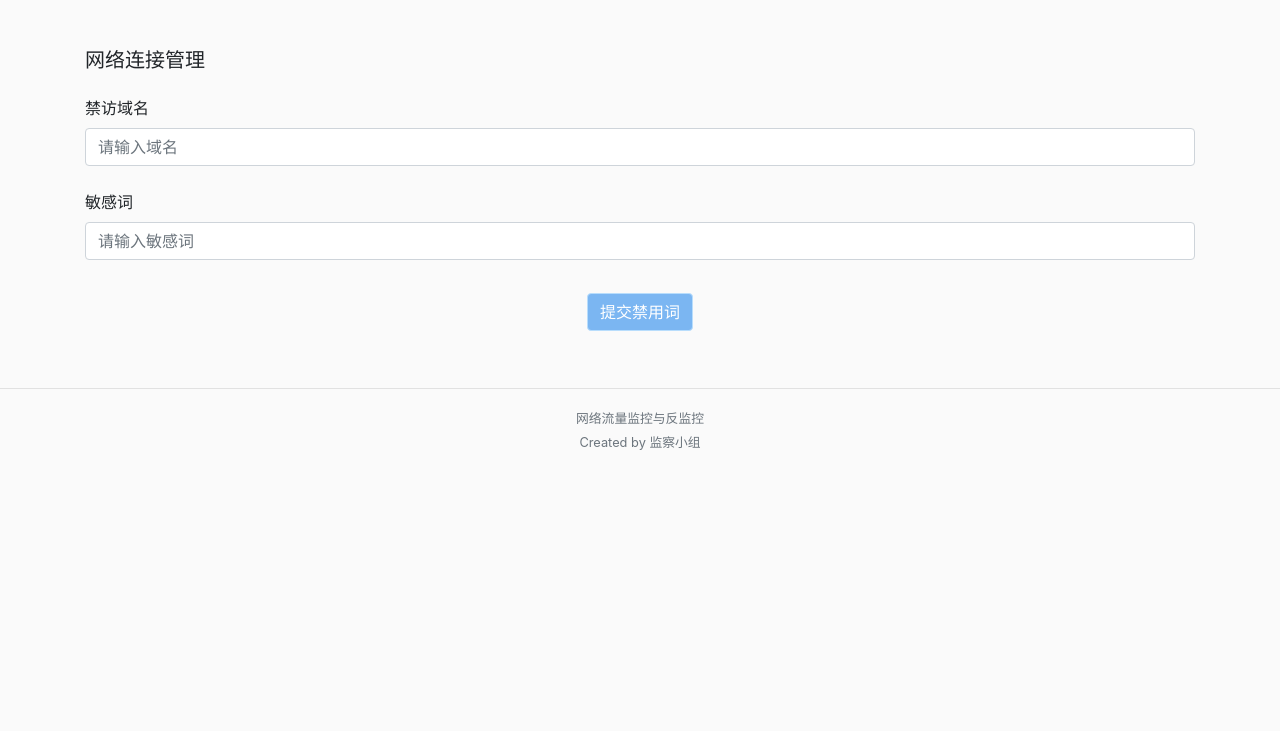
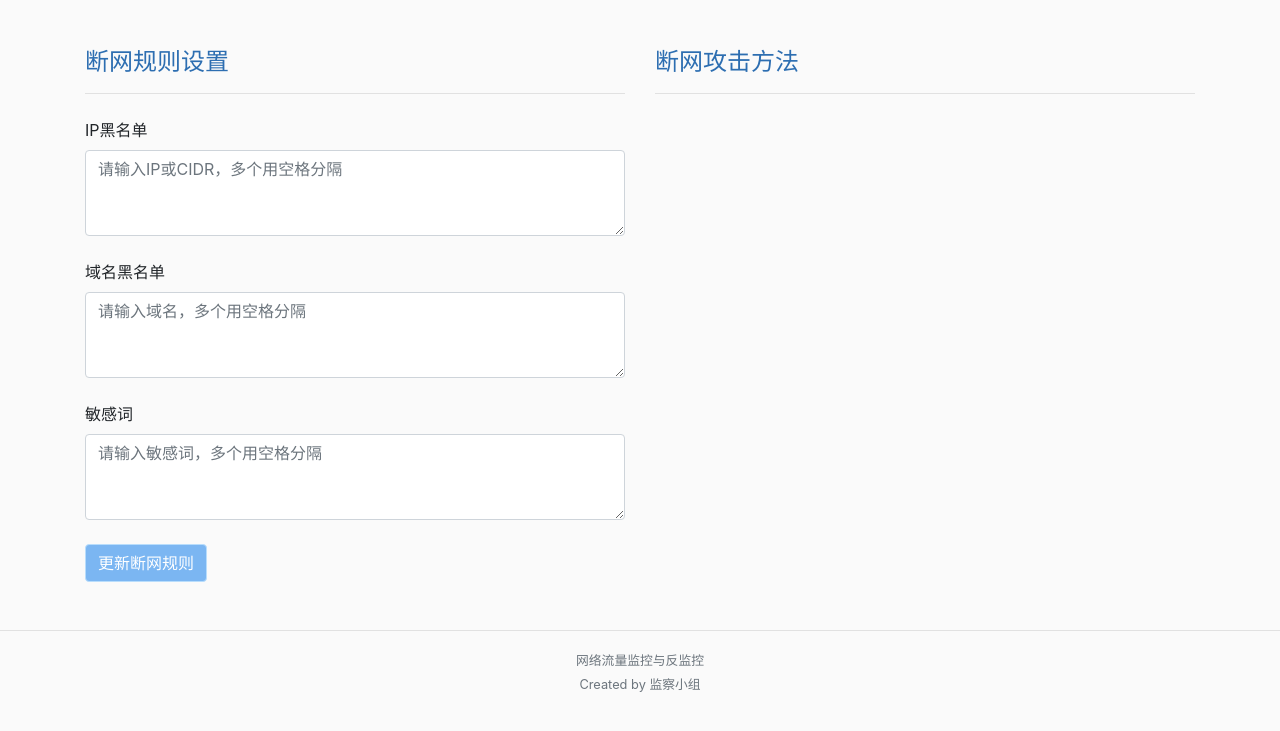
Before and after one commit to F5Soft/NetMonitor, a Flask app: page /ban in a window 1280 px wide. Shown: the part 56-787 px from the top of the page. Run offline with Flask 2, Linux system fonts and the light colour scheme; parts of the project's set-up code (start-up, migrations or seed data) failed here and were passed over.

Commit message:
optimize ban rule

```diff
--- a/src/templates/ban.html
+++ b/src/templates/ban.html
@@ -2,24 +2,41 @@
 {% block body %}
     <div class="container mt-5">
         <div class="row">
-            <div class="col-md-12">
-                <h5 class="mb-4">网络连接管理</h5>
-                <form method="post">
+            <div class="col">
+                <h4 class="mb-2" style="color: var(--color-primary-dark)">断网规则设置</h4>
+                <hr class="mb-4">
+                <form id="form-ban">
                     <div class="form-group mb-4">
-                        <label for="domain_ban">禁访域名</label>
-                        <input id="domain_ban" name="domain_ban" type="text" class="form-control" placeholder="请输入域名"
-                            required>
+                        <label for="ip-ban">IP黑名单</label>
+                        <textarea id="ip-ban" name="ip-ban" class="form-control" placeholder="请输入IP或CIDR，多个用空格分隔"
+                                  rows="3">{% for i in ip_ban %}{{ i }} {% endfor %}</textarea>
                     </div>
                     <div class="form-group mb-4">
-                        <label for="word_ban">敏感词</label>
-                        <input id="word_ban" name="word_ban" type="text" class="form-control" placeholder="请输入敏感词" required>
+                        <label for="domain-ban">域名黑名单</label>
+                        <textarea id="domain-ban" name="domain-ban" class="form-control" placeholder="请输入域名，多个用空格分隔"
+                                  rows="3">{% for i in domain_ban %}{{ i }} {% endfor %}</textarea>
                     </div>
-
-                    <div class="btn  btn-block btn-lg">
-                        <button type="submit" class="btn btn-primary">提交禁用词</button>
+                    <div class="form-group mb-4">
+                        <label for="content-ban">敏感词</label>
+                        <textarea id="content-ban" name="content-ban" class="form-control" placeholder="请输入敏感词，多个用空格分隔"
+                                  rows="3">{% for i in content_ban %}{{ i }} {% endfor %}</textarea>
                     </div>
+                    <button id="btn-ban" type="button" class="btn btn-primary">更新断网规则</button>
                 </form>
+            </div>
+            <div class="col">
+                <h4 class="mb-2" style="color: var(--color-primary-dark)">断网攻击方法</h4>
+                <hr class="mb-4">
             </div>
         </div>
     </div>
 {% endblock %}
+{% block script %}
+    <script>
+        $("#btn-ban").click(() => {
+            $.post("/ban/?act=ban", $("#form-ban").serialize(), () => {
+                location.reload();
+            }, "json");
+        })
+    </script>
+{% endblock %}
--- a/src/templates/packets.html
+++ b/src/templates/packets.html
@@ -1,8 +1,6 @@
 {% extends 'base.html' %}
 {% block body %}
     <div class="container mt-5">
-        <div class="container">
-            <h5 class="mb-4">报文详细信息</h5>
         <table class="table">
             <thead class="thead-light">
             <tr>
@@ -17,7 +15,6 @@
             <tbody id="packets">
             </tbody>
         </table>
-        </div>
     </div>
 {% endblock %}
 {% block script %}
```
Lines whose indentation alone changed are shown as unchanged.
